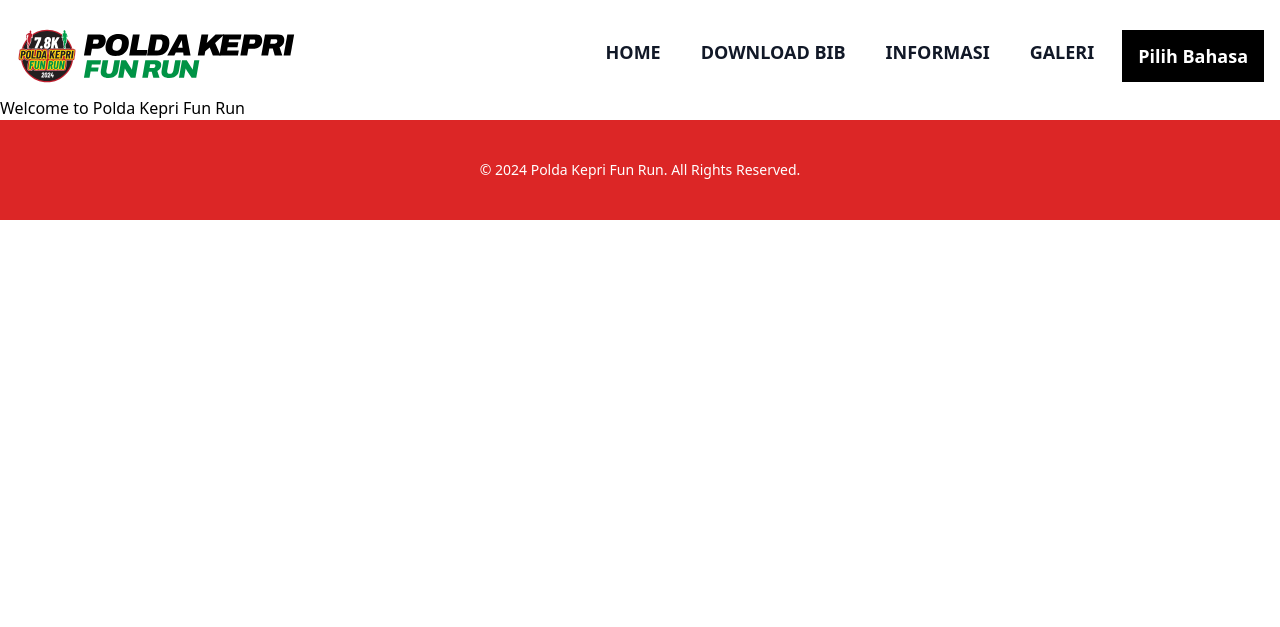
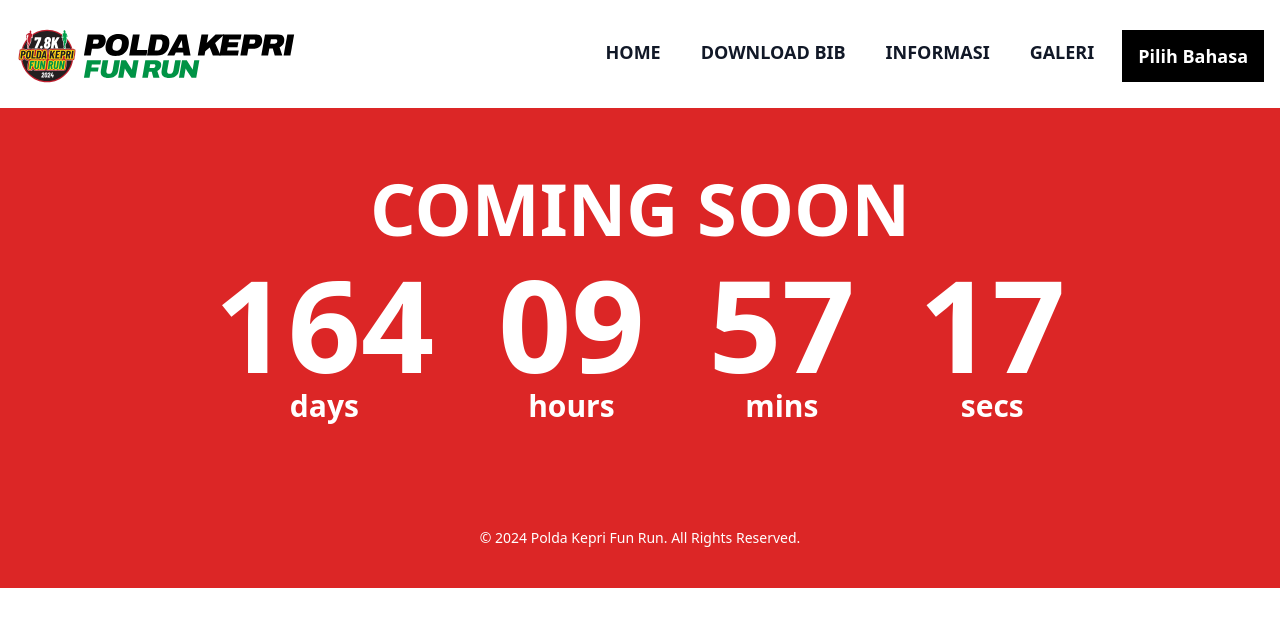
Before and after one commit to rywndr/django-p5-finals, a Django app: template home/templates/home/index.html in a window 1280 px wide. Shown: the top 627 px of the page. Run offline with Django 5.2, Linux system fonts and the light colour scheme; the template is opened without the code that fills it, so the values that code supplies are empty; some libraries are stand-ins or nearby versions.

Commit message:
feat: added countdown to home

```diff
--- a/home/templates/home/index.html
+++ b/home/templates/home/index.html
@@ -5,5 +5,5 @@
 {% endblock %}
 
 {% block content %}
-    <h1>Welcome to Polda Kepri Fun Run</h1>
+    {% include 'snippets/countdown.html' %}
 {% endblock %}
--- a/templates/base.html
+++ b/templates/base.html
@@ -11,7 +11,6 @@
         {% endblock %}
     </title>
     {% include 'snippets/css.html' %}
-    {% include 'snippets/js.html' %}
 </head>
 
 <body>
--- a/templates/snippets/countdown.html
+++ b/templates/snippets/countdown.html
@@ -0,0 +1,52 @@
+<div class="bg-red-600 pt-16 pb-16 font-montserrat flex flex-col items-center justify-center">
+    <h1 class="text-white text-7xl font-[900] mb-4">COMING SOON</h1>
+
+    <div class="flex gap-16 text-white text-center">
+        <div>
+            <div class="text-9xl font-[900]" id="days">164</div>
+            <div class="text-3xl font-[900]">days</div>
+        </div>
+        <div>
+            <div class="text-9xl font-[900]" id="hours">03</div>
+            <div class="text-3xl font-[900]">hours</div>
+        </div>
+        <div>
+            <div class="text-9xl font-[900]" id="minutes">39</div>
+            <div class="text-3xl font-[900]">mins</div>
+        </div>
+        <div>
+            <div class="text-9xl font-[900]" id="seconds">21</div>
+            <div class="text-3xl font-[900]">secs</div>
+        </div>
+    </div>
+</div>
+
+<script>
+    function updateCountdown() {
+        const targetDate = new Date("2025-06-10T00:00:00"); // Set your target date here
+        const now = new Date();
+        const diff = targetDate - now;
+
+        const days = Math.floor(diff / (1000 * 60 * 60 * 24));
+        const hours = Math.floor((diff % (1000 * 60 * 60 * 24)) / (1000 * 60 * 60));
+        const minutes = Math.floor((diff % (1000 * 60 * 60)) / (1000 * 60));
+        const seconds = Math.floor((diff % (1000 * 60)) / 1000);
+
+        document.getElementById("days").textContent = String(days).padStart(3, "0");
+        document.getElementById("hours").textContent = String(hours).padStart(
+            2,
+            "0",
+        );
+        document.getElementById("minutes").textContent = String(minutes).padStart(
+            2,
+            "0",
+        );
+        document.getElementById("seconds").textContent = String(seconds).padStart(
+            2,
+            "0",
+        );
+    }
+
+    setInterval(updateCountdown, 1000);
+    updateCountdown();
+</script>
--- a/templates/snippets/css.html
+++ b/templates/snippets/css.html
@@ -1,4 +1,5 @@
 {% load static %}
 
 <script src="https://cdn.tailwindcss.com"></script>
+<link href="https://fonts.googleapis.com/css2?family=Montserrat:wght@900&display=swap" rel="stylesheet">
 <link rel="stylesheet" href="{% static 'css/styles.css' %}" />
--- a/templates/snippets/navbar.html
+++ b/templates/snippets/navbar.html
@@ -1,12 +1,12 @@
 {% load static %}
-<nav class="bg-white mt-4">
+<nav class="bg-white mt-4 pb-3">
     <div class="max-w-7xl mx-auto px-4">
         <div class="flex justify-between items-center h-20">
-            <!-- Logo section -->
+            <!-- logo -->
             <div class="flex-shrink-0 flex items-center">
                 <img src="{% static 'images/logo.svg' %}" alt="Polda Kepri Fun Run" class="h-16 w-auto" />
             </div>
-            <!-- Navigation Links -->
+            <!-- nav -->
             <div class="hidden md:flex space-x-4">
                 <a href="#"
                     class="text-gray-900 hover:underline underline-offset-8 hover:text-decoration-blue-600 hover:decoration-2 px-3 py-2 text-lg font-bold">
@@ -28,7 +28,7 @@
                     <button class="bg-black text-white px-4 py-3 text-lg font-bold">
                         Pilih Bahasa
                     </button>
-                    <!-- Dropdown menu -->
+                    <!-- dropdown -->
                     <div class="absolute right-0 hidden group-hover:block mt-1 w-48 bg-gray-100 rounded-md shadow-lg">
                         <a href="#" class="block px-4 py-2 text-gray-900 hover:bg-gray-200">Bahasa Indonesia</a>
                         <a href="#" class="block px-4 py-2 text-gray-900 hover:bg-gray-200">English</a>
```
Also changed, not shown: templates/snippets/js.html (deleted).
